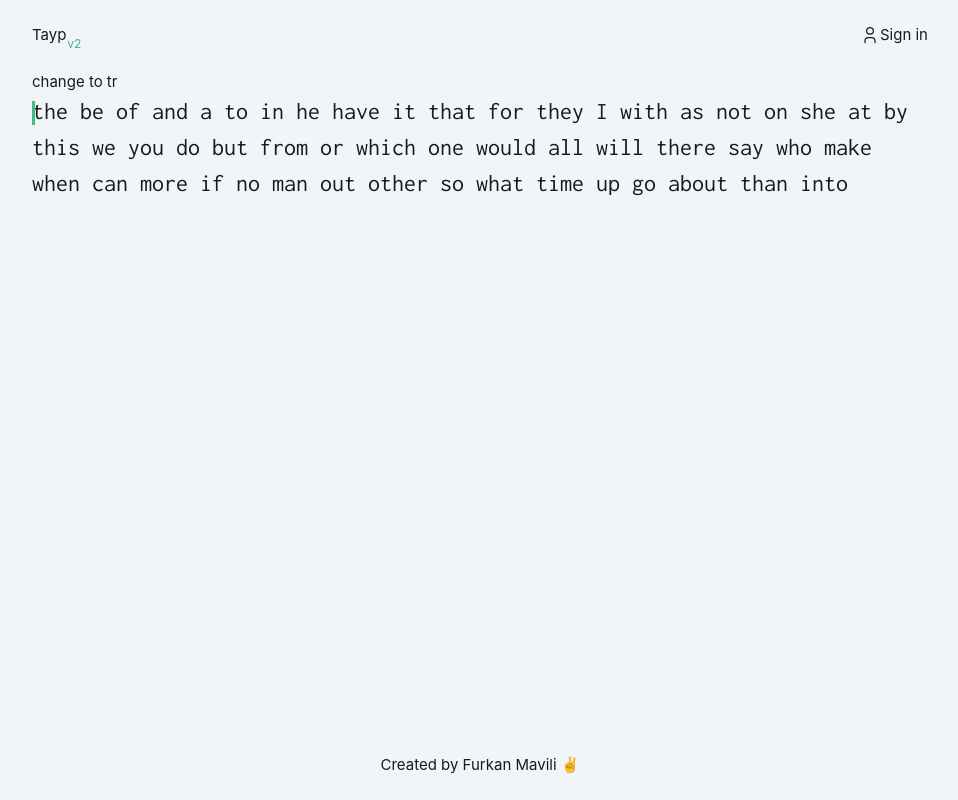
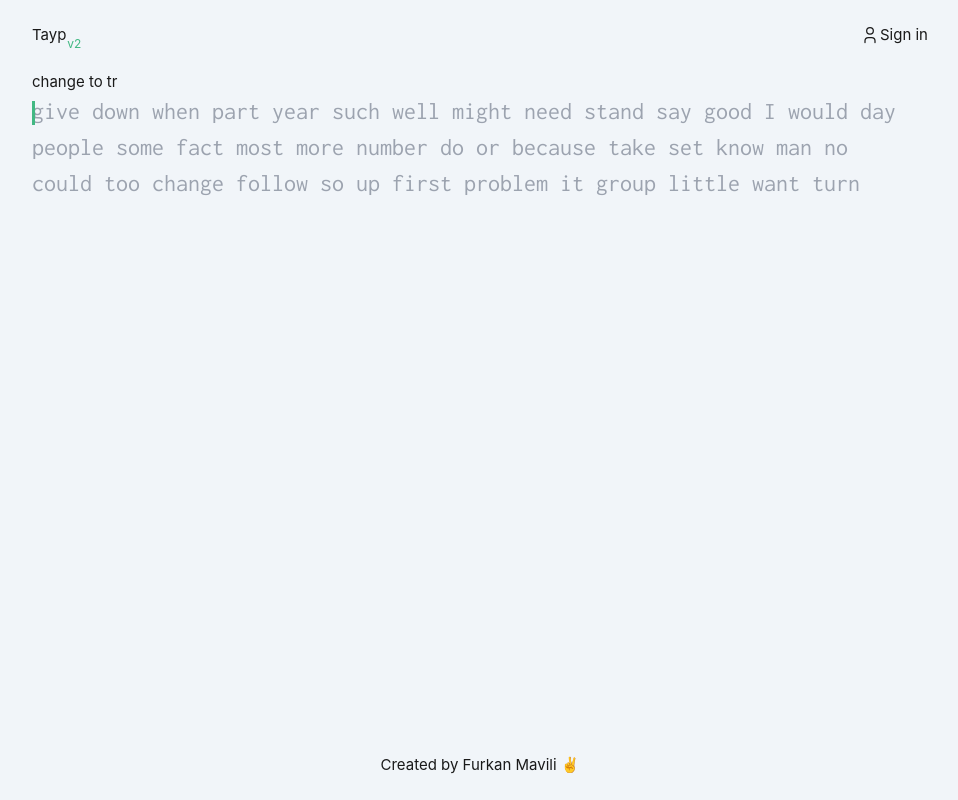
Before and after one commit to furkanmavili/tayp-v2, a Vue app: page / in a window 1280 px wide. Shown: the whole page, without its empty margins (160-1118 px from the left). Built offline with nearby package versions, Linux system fonts and the light colour scheme.

Commit message:
feaet: add control for keypress

```diff
--- a/src/components/Playground.vue
+++ b/src/components/Playground.vue
@@ -1,15 +1,14 @@
 <script setup>
 import { useLanguageStore } from "../stores/language";
-import { storeToRefs } from "pinia";
 import { ref, onMounted, computed, watch, onUpdated, onBeforeUpdate, onActivated } from "vue";
+import { getRandomWords, importWords } from "../utils/words";
 import { parse } from "@vue/compiler-dom";
 
 const LETTER_HEIGHT = 36;
+const IGNORE_KEYS = ["Shift", "CapsLock", "Tab", "Enter", "Alt"];
+const CORRECT_CLASS = "text-gray-950 dark:text-slate-100".split(" ");
+const WRONG_CLASS = "text-red-400 border-red-400".split(" ");
 
-async function importLanguage(fileName) {
-  const json = await import(`../assets/languages/${fileName}.json`);
-  return json;
-}
 const words = ref([]);
 const cursor = ref(0);
 const listRef = ref(null);
@@ -17,6 +16,21 @@ const cursorLeft = ref(0); // cursor left offset
 const cursorTop = ref(8); // cursor top offset
 const wordRefs = ref([]); // takes all word divs ref
 const letterRefs = ref([]);
+const result = ref({
+  correct: 0,
+  wrong: 0,
+  wpm: null,
+  raw_wpm: null,
+});
+
+const store = useLanguageStore();
+store.$subscribe(
+  async (mutation, state) => {
+    const json = await importWords(state.selectedLanguage);
+    words.value = getRandomWords(json.words, 300);
+  },
+  { detached: true }
+);
 
 // returns word list with letters like ['h', 'e', 'l', 'l', 'o', ' ']
 const splittedWords = computed(() => {
@@ -39,29 +53,37 @@ const currentWordIndex = computed(() => {
   return emptyCount;
 });
 
+const currentLetter = computed(() => {
+  return Array.from(listRef.value.querySelectorAll(".letter"))[cursor.value];
+});
+
 // returns array of words with letters; [['h', 'e', 'l', 'l', 'o', '&nbsp;']]
 const parsedWords = computed(() => {
   return words.value.map((word) => [...word.split(""), "&nbsp;"]);
 });
 
-const store = useLanguageStore();
-store.$subscribe(
-  async (mutation, state) => {
-    const json = await importLanguage(state.selectedLanguage);
-    words.value = json.words;
-  },
-  { detached: true }
-);
 onMounted(async () => {
-  const json = await importLanguage(store.selectedLanguage);
-  words.value = json.words;
+  const json = await importWords(store.selectedLanguage);
+  words.value = getRandomWords(json.words, 300);
+  // TODO: find a way to remove this listener on unmount
   window.addEventListener("keydown", (e) => {
-    if (e.key === "Control" || e.key === "Shift") return;
+    if (IGNORE_KEYS.includes(e.key)) return;
+    // if (e.ctrlKey && e.key === "Backspace") {
+    //   cursor.value -= cursor.value - splittedWords.value.slice(0, cursor.value).lastIndexOf(" ") - 2;
+    // }
     if (e.key === "Backspace") {
       if (cursor.value === 0) return;
       cursor.value--;
     } else {
       if (cursor.value > splittedWords.value.length) return;
+      // if (splittedWords.value[cursor.value] === " " && e.key !== " ") return;
+      if (e.key === splittedWords.value[cursor.value]) {
+        currentLetter.value.classList.add(...CORRECT_CLASS);
+        currentLetter.value.classList.remove(...WRONG_CLASS);
+      } else {
+        currentLetter.value.classList.add(...WRONG_CLASS);
+        currentLetter.value.classList.remove(...CORRECT_CLASS);
+      }
       cursor.value++;
     }
   });
@@ -76,19 +98,16 @@ watch(cursor, (newCursor, _) => {
   const wordOffsetLeft = currentWord.offsetLeft;
   const wordOffsetTop = currentWord.offsetTop;
   const currentLetter = Array.from(listRef.value.querySelectorAll(".letter"))[newCursor];
-
   // letters left offset always relative to parent word div, so we need to calculate with
   // current word left offset + current letter left offset
   cursorLeft.value = currentLetter.offsetLeft + wordOffsetLeft;
 
-  // console.log(wordOffsetTop);
   // if word is on first row
   if (wordOffsetTop === 0) {
     cursorTop.value = wordOffsetTop + 8;
   } else {
     cursorTop.value = currentLetter.offsetTop + wordOffsetTop + 8;
   }
-
   // if cursor on begining of last row, delete first row
   if (wordOffsetTop === LETTER_HEIGHT * 2 && wordOffsetLeft === 0 && currentLetter.offsetLeft === 0) {
     const reversedWordRefs = wordRefs.value.reverse();
@@ -100,6 +119,10 @@ watch(cursor, (newCursor, _) => {
     }
   }
 });
+
+function clearClasses() {
+  currentLetter.value.classList.remove(...CORRECT_CLASS, ...WRONG_CLASS);
+}
 </script>
 
 <template>
@@ -116,7 +139,7 @@ watch(cursor, (newCursor, _) => {
           wordRefs[index] = el;
         }
       "
-      class="word flex"
+      class="word flex text-gray-400"
       v-for="(word, index) in parsedWords"
     >
       <div class="letter" v-for="letter in word" v-html="letter"></div>
--- /dev/null
+++ b/src/utils/words.js
@@ -0,0 +1,20 @@
+const getRandomWords = (wordList = [], number = 300) => {
+  const shuffledArray = shuffleArray(wordList);
+  return shuffledArray.slice(0, number);
+};
+
+async function importWords(fileName = "english") {
+  const json = await import(`../assets/languages/${fileName}.json`);
+  return json;
+}
+
+function shuffleArray(array) {
+  const arrayCopy = [...array];
+  for (let i = arrayCopy.length - 1; i > 0; i--) {
+    const j = Math.floor(Math.random() * (i + 1));
+    [arrayCopy[i], arrayCopy[j]] = [arrayCopy[j], arrayCopy[i]];
+  }
+  return arrayCopy;
+}
+
+export { getRandomWords, importWords };
```
